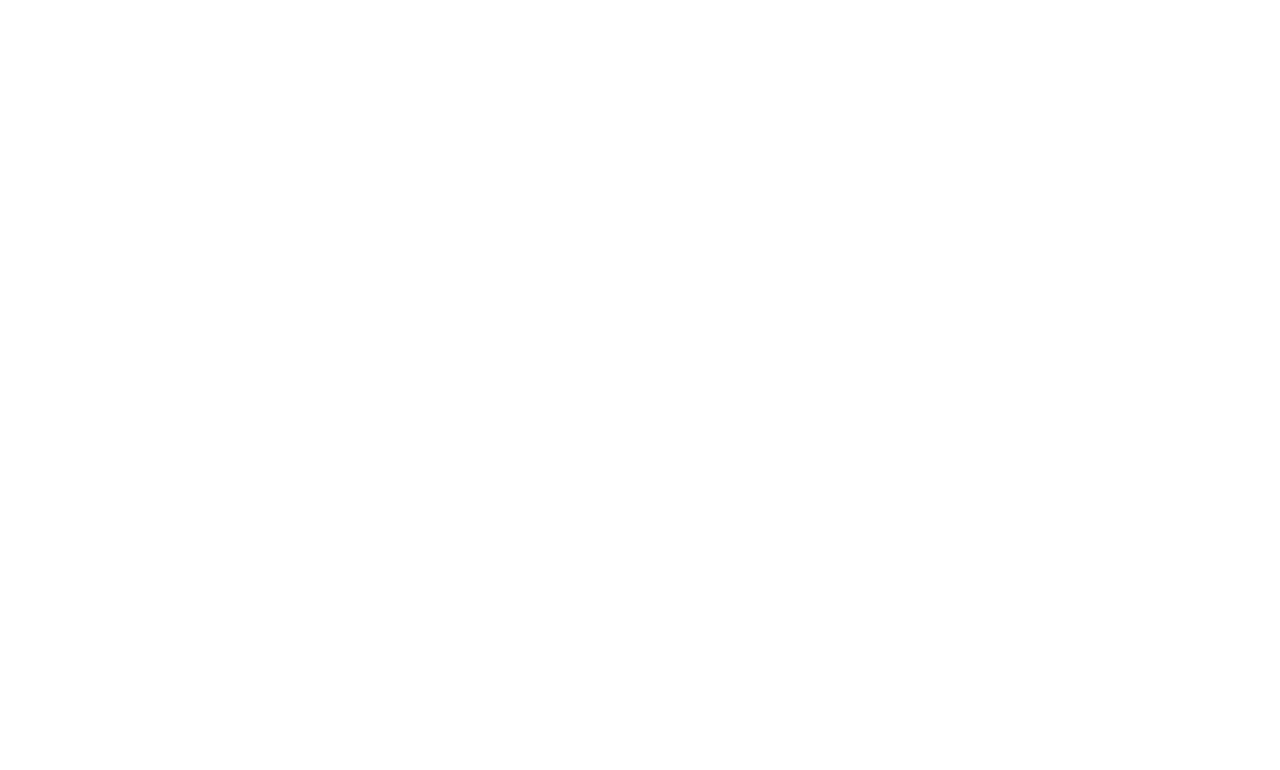
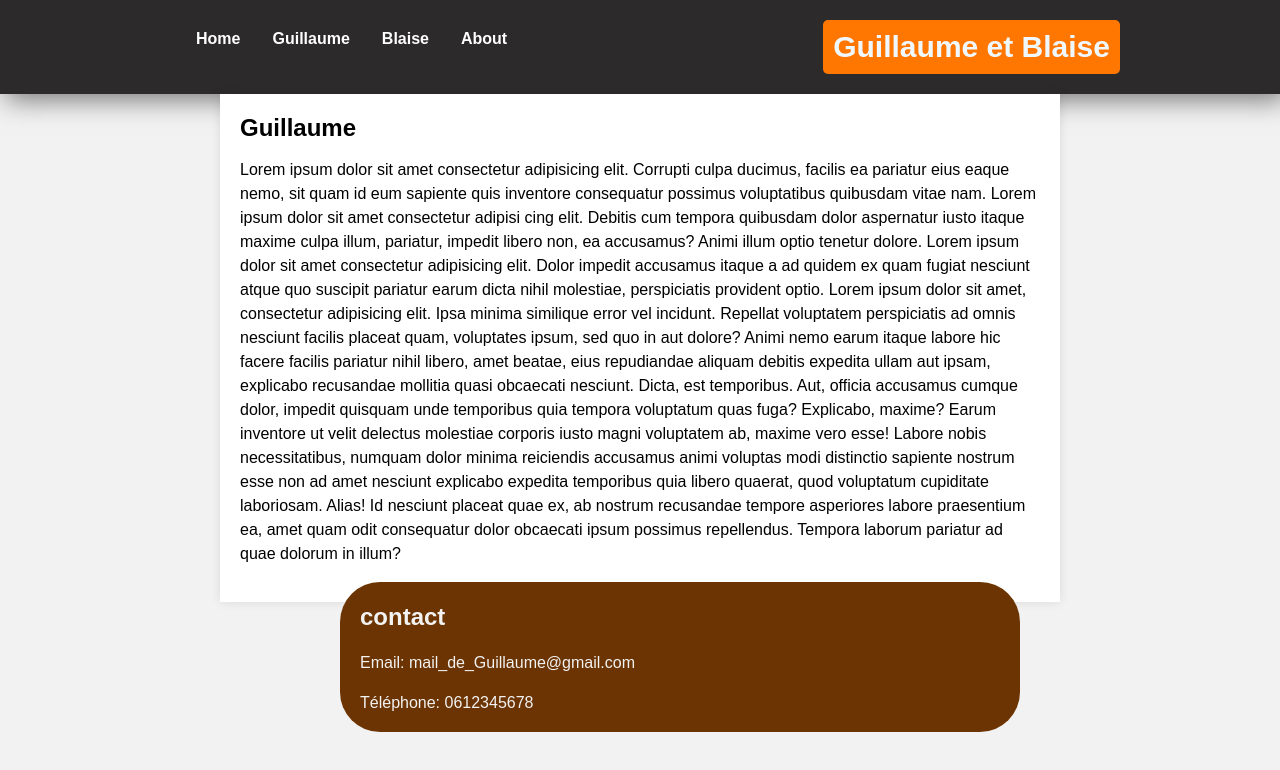
Before and after one commit to guigzlsx/git-rendu, a plain HTML site: page Guillaume.html in a window 1280 px wide. Drawn offline with Linux system fonts and the light colour scheme.

Commit message:
ajout principal de la page

```diff
--- a/Guillaume.html
+++ b/Guillaume.html
@@ -0,0 +1,51 @@
+<!DOCTYPE html>
+<html lang="en">
+<head>
+    <meta charset="UTF-8">
+    <meta name="viewport" content="width=device-width, initial-scale=1.0">
+    <link rel="stylesheet" href="css/style.css">
+    <title>Guillaume</title>
+</head>
+<body>
+    <div class="navbar">
+        <ul>
+            <li><a href="index.html">Home</a></li>
+            <li><a href="Guillaume.html">Guillaume</a></li>
+            <li><a href="blaise.html">Blaise</a></li>
+            <li><a href="https://www.youtube.com/watch?v=dQw4w9WgXcQ&ab_channel=RickAstley">About</a></li>
+        </ul>
+
+        <h1>Guillaume et Blaise</h1>
+    </div>
+
+    <main class="container">
+
+        <div>
+
+            <h1>Guillaume</h1>
+
+            <p>
+            Lorem ipsum dolor sit amet consectetur adipisicing elit. Corrupti culpa ducimus, facilis ea pariatur eius eaque nemo, sit quam id
+            eum sapiente quis inventore consequatur possimus voluptatibus quibusdam vitae nam. Lorem ipsum dolor sit amet consectetur adipisi
+            cing elit. Debitis cum tempora quibusdam dolor aspernatur iusto itaque maxime culpa illum, pariatur, impedit libero non, ea
+            accusamus? Animi illum optio tenetur dolore. Lorem ipsum dolor sit amet consectetur adipisicing elit. Dolor impedit accusamus
+            itaque a ad quidem ex quam fugiat nesciunt atque quo suscipit pariatur earum dicta nihil molestiae, perspiciatis provident optio.
+            Lorem ipsum dolor sit amet, consectetur adipisicing elit. Ipsa minima similique error vel incidunt. Repellat voluptatem perspiciatis ad omnis nesciunt facilis placeat quam, voluptates ipsum, sed quo in aut dolore?
+            Animi nemo earum itaque labore hic facere facilis pariatur nihil libero, amet beatae, eius repudiandae aliquam debitis expedita ullam aut ipsam, explicabo recusandae mollitia quasi obcaecati nesciunt. Dicta, est temporibus.
+            Aut, officia accusamus cumque dolor, impedit quisquam unde temporibus quia tempora voluptatum quas fuga? Explicabo, maxime? Earum inventore ut velit delectus molestiae corporis iusto magni voluptatem ab, maxime vero esse!
+            Labore nobis necessitatibus, numquam dolor minima reiciendis accusamus animi voluptas modi distinctio sapiente nostrum esse non ad amet nesciunt explicabo expedita temporibus quia libero quaerat, quod voluptatum cupiditate laboriosam. Alias!
+            Id nesciunt placeat quae ex, ab nostrum recusandae tempore asperiores labore praesentium ea, amet quam odit consequatur dolor obcaecati ipsum possimus repellendus. Tempora laborum pariatur ad quae dolorum in illum?
+            </p>
+
+        </div>
+
+
+        <div class="bottom">
+            <h2>contact</h2>
+            <p>Email: mail_de_Guillaume@gmail.com</p>
+            <p>Téléphone: 0612345678</p>
+        </div>
+    </main>
+
+</body>
+</html>
--- a/css/style.css
+++ b/css/style.css
@@ -115,6 +115,16 @@ p {
   animation: rainbow 3s linear infinite;
 }
 
+.bottom{
+  float: right;
+  margin: 0px 20px;
+  width: 80%;
+  padding: 1px 20px;
+  color: #f2f2f2;
+  background-color: #6c3402;
+  border-radius: 40px ;
+}
+
 @media (max-width: 768px) {
 
   .nav-ordi{
```
